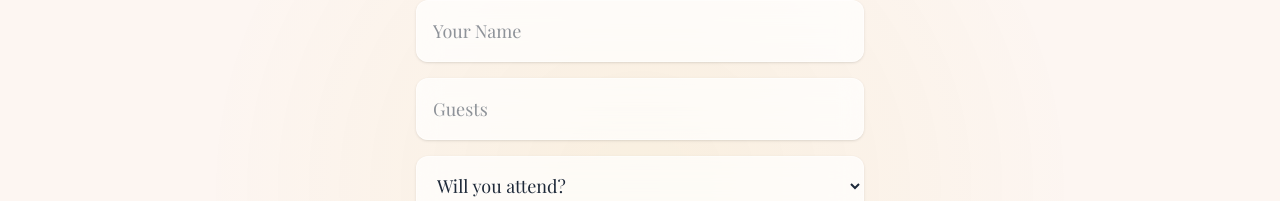
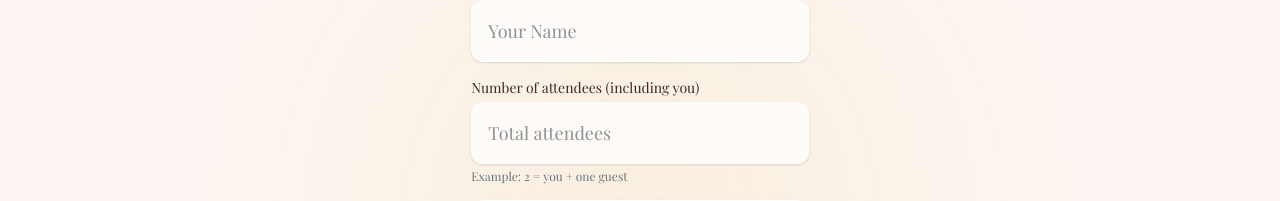
Before and after one commit to vivekyeletoth/deeksha-and-vivek-wedding, a Next.js app: page /celebration in a window 1280 px wide. Shown: the part 2364-2565 px from the top of the page. Built offline with nearby package versions, Linux system fonts and the light colour scheme; a web font is replaced by a local one.

Commit message:
changed photo order1

```diff
--- a/app/celebration/page.tsx
+++ b/app/celebration/page.tsx
@@ -240,7 +240,7 @@ export default function Celebration() {
             </p>
 
             <h1 className="text-5xl md:text-6xl font-serif leading-tight">
-              Deeksha <br /> & <br /> Vivek
+              Deeksha & Vivek
             </h1>
 
             <p className="text-lg md:text-xl">
@@ -269,7 +269,7 @@ export default function Celebration() {
 
         <section
           id="story"
-          className="min-h-screen flex items-center justify-center px-6 pt-16 relative overflow-hidden"
+          className="min-h-screen flex items-center justify-center px-6 pt-1 relative overflow-hidden"
         >
           <div className="absolute inset-0 bg-[#fdf6f2]/45 z-0" />
           {/* Background (SAME as HOME) */}
@@ -400,13 +400,21 @@ export default function Celebration() {
                   className="w-full p-4 text-lg rounded-xl bg-white/70 backdrop-blur-md border border-white/40 shadow-sm focus:outline-none focus:ring-2 focus:ring-[#7a1f1f]"
                 />
 
+                <div className="text-left">
+                  <label className="block text-sm text-[#3a2a2a] mb-1">
+                    Number of attendees (including you)
+                  </label>
                   <input
                     name="guests"
                     type="number"
-                  placeholder="Guests"
+                    placeholder="Total attendees"
                     required
                     className="w-full p-4 text-lg rounded-xl bg-white/70 backdrop-blur-md border border-white/40 shadow-sm focus:outline-none focus:ring-2 focus:ring-[#7a1f1f]"
                   />
+                  <p className="text-xs text-gray-500 mt-1">
+                    Example: 2 = you + one guest
+                  </p>
+                </div>
 
                 <select
                   name="attending"
```
Lines whose indentation alone changed are shown as unchanged.
